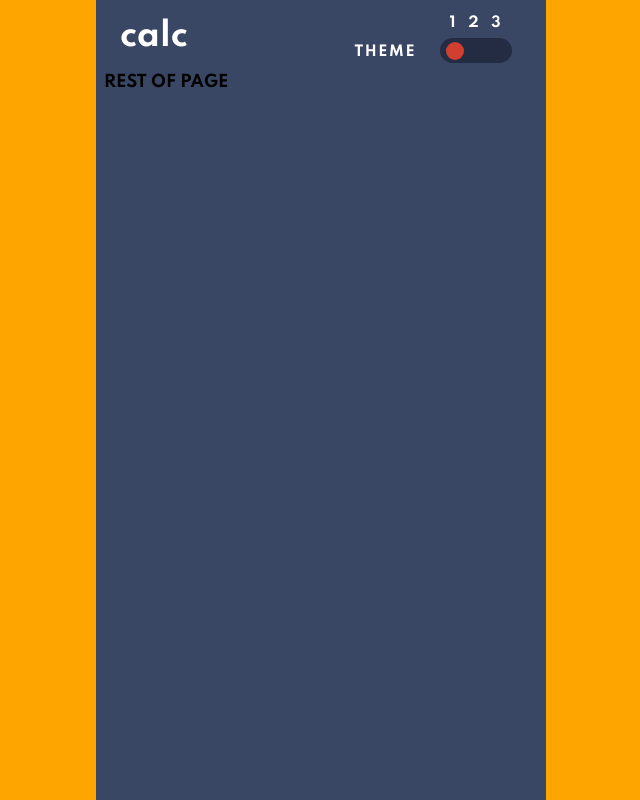
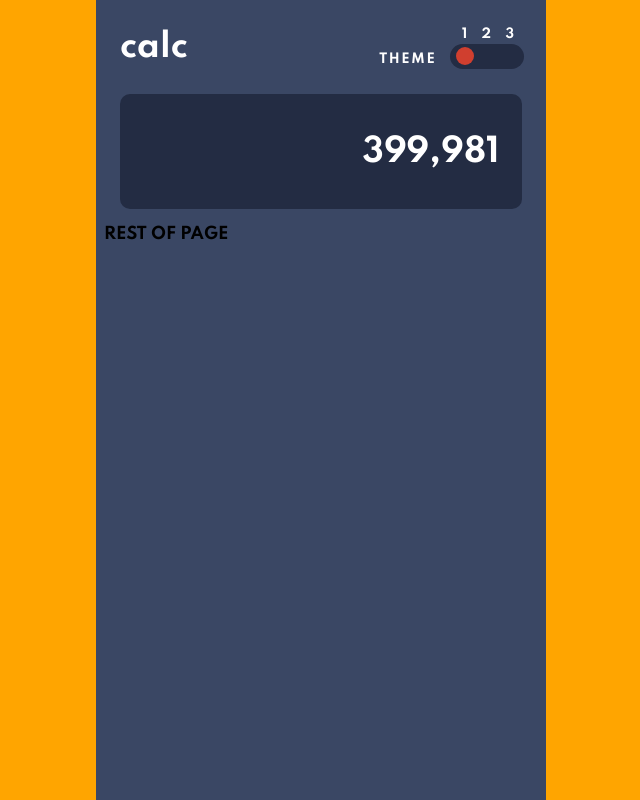
Before and after one commit to SJ47/calculator-3-theme-switcher-sc, a React (Vite) app: page / in a window 1280 px wide. Shown: the whole page, without its empty margins (319-959 px from the left). Built offline with nearby package versions, Linux system fonts and the light colour scheme.

Commit message:
Result window completed and themed

```diff
--- a/src/GlobalStyles.js
+++ b/src/GlobalStyles.js
@@ -5,6 +5,7 @@ const GlobalStyles = createGlobalStyle`
     *::before,
     *::after {
         box-sizing: border-box;
+        font-size: 16px;
     }
 
     :root {
@@ -14,7 +15,7 @@ const GlobalStyles = createGlobalStyle`
 
         /* Fonts  */
         --ff-primary: 'Spartan', sans-serif;
-        --fs-numbers: 32px;
+        --fs-numbers: 2rem;
         --fw-regular: 400;
         --fw-bold: 700;
 
@@ -67,7 +68,7 @@ const GlobalStyles = createGlobalStyle`
 
         /* Shapes  */
         --radius-25: 25px;
-        --radius-corner-small: 3.6px;
+        --radius-corner-small: 10px;
     }
 
     body {
--- a/src/components/header/Header.styled.js
+++ b/src/components/header/Header.styled.js
@@ -15,7 +15,6 @@ export const StyledLogo = styled.div`
 export const StyledSwitchContainer = styled.div`
     display: flex;
     justify-content: flex-end;
-    font-size: 14px;
+    /* font-size: .5rem; */
     letter-spacing: .1rem;
-
 `;
--- /dev/null
+++ b/src/components/result/Result.jsx
@@ -0,0 +1,8 @@
+import React from "react";
+import { StyledResult } from "./Result.styled";
+
+const Result = () => {
+    return <StyledResult>399,981</StyledResult>;
+};
+
+export default Result;
--- /dev/null
+++ b/src/components/result/Result.styled.js
@@ -0,0 +1,11 @@
+import styled from "styled-components";
+
+export const StyledResult = styled.div`
+    background: ${(props) => props.theme.colors.bgToggle};
+    color: ${(props => props.theme.colors.text1)};
+    border-radius: var(--radius-corner-small);
+    text-align: right;
+    font-size: var(--fs-numbers);
+    padding: 1.2em 0.7em;
+    margin: .5em .5em;
+`;
--- a/src/components/switch/Switch.styled.js
+++ b/src/components/switch/Switch.styled.js
@@ -1,9 +1,10 @@
 import styled from "styled-components";
 
 export const StyledSwitch = styled.div`
+    font-size: .8rem;
     display: grid;
-    grid-template-columns: 3fr 1fr;
-    grid-template-rows: 1fr 1fr;
+    /* grid-template-columns: 3fr 1fr; */
+    /* grid-template-rows: 1fr 1fr; */
     grid-template-areas:
         "theme numbers"
         "theme switch";
@@ -13,18 +14,19 @@ export const StyledThemeText = styled.div`
     grid-area: theme;
     align-self: end;
     justify-self: end;
-    margin-right: 1em;
+    margin-right: 1.5em;
+    font-size: .8rem;
 `;
 
 export const StyledThemeNumbers = styled.div`
     grid-area: numbers;
     display: flex;
-    padding: 0 1em;
     justify-content: space-around;
     align-items: center;
 
     div {
-        padding: 0 .4em;
+        padding: 0 .5em;
+        font-size: .8rem;
     }
 `;
 
@@ -32,9 +34,10 @@ export const StyledThemeNumbers = styled.div`
 export const StyledSwitchLabel = styled.label`
     grid-area: switch;
     position: relative;
-    display: inline-block;
-    width: 78%;
+    /* display: inline-block; */
     height: 25px;
+    margin-left: -1em;
+    margin-right: .5em;
 `;
 
 export const StyledSwitchInput = styled.input`
--- a/src/containers/CalculatorContainer.jsx
+++ b/src/containers/CalculatorContainer.jsx
@@ -1,6 +1,7 @@
 import React, { useState } from "react";
 import { ThemeProvider } from "styled-components";
 import Header from "../components/header/Header";
+import Result from "../components/result/Result";
 import { StyledContainer } from "./CalculatorContainer.styled";
 import { darkTheme, lightTheme, purpleTheme } from "./MyThemes";
 
@@ -21,6 +22,7 @@ const CalculatorContainer = () => {
         <ThemeProvider theme={theme}>
             <StyledContainer>
                 <Header handleThemeSwitch={handleThemeSwitch} />
+                <Result />
                 <div>REST OF PAGE</div>
             </StyledContainer>
         </ThemeProvider>
--- a/src/containers/CalculatorContainer.styled.js
+++ b/src/containers/CalculatorContainer.styled.js
@@ -5,7 +5,6 @@ export const StyledContainer = styled.div`
     height: 100vh;
     display: grid;
     grid-template-columns: 1fr;
-    grid-template-rows: .1fr 1fr;
-    padding-top: .3em;
-    padding: 0 .5em;
+    grid-template-rows: .1fr .1fr .8fr;
+    padding: 1em .5em;
 `;
--- a/src/containers/MyThemes.js
+++ b/src/containers/MyThemes.js
@@ -31,7 +31,7 @@ export const lightTheme = {
         text2: "var(--color-lt-text-2)",
     },
     mobile: "768px",
-    translateX: "20px",
+    translateX: "22px",
 };
 
 export const purpleTheme = {
@@ -50,5 +50,5 @@ export const purpleTheme = {
         text3: "var(--color-purple-text-3)",
     },
     mobile: "768px",
-    translateX: "42px",
+    translateX: "45px",
 };
```
